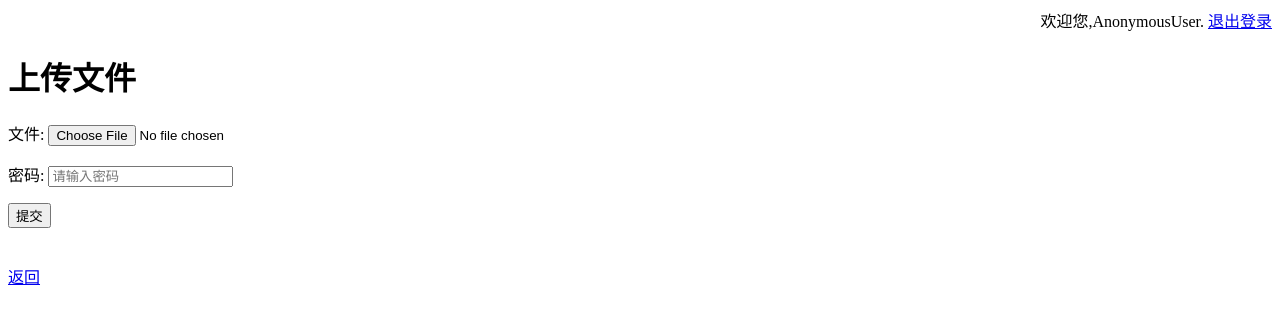
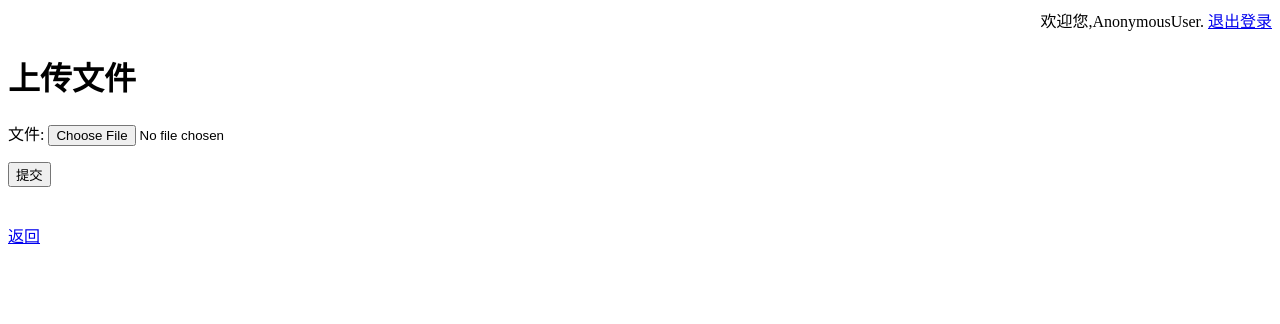
Before and after one commit to aptcpa/file_up_down, a Django app: template app/templates/upload.html in a window 1280 px wide. Shown: the top 324 px of the page. Run offline with Django 3.2, Linux system fonts and the light colour scheme; the template is opened without the code that fills it, so the values that code supplies are empty.

Commit message:
remove 'password' field

```diff
--- a/app/templates/upload.html
+++ b/app/templates/upload.html
@@ -14,10 +14,6 @@
     		<label for="id_file">文件:</label>
     		<input type="file" name="file" id="id_file" required="">
     	</p>
-    	<p>
-    		<label for="id_passwd">密码:</label>
-    		<input type="password" name="passwd" id="id_passwd" maxlength="20" placeholder="请输入密码">
-    	</p>
     	<input type="submit" value="提交" >
     </form>
 <br>
```
